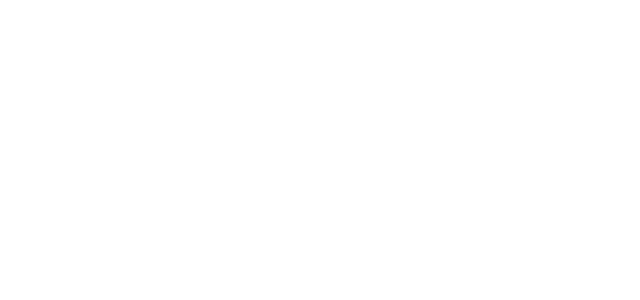
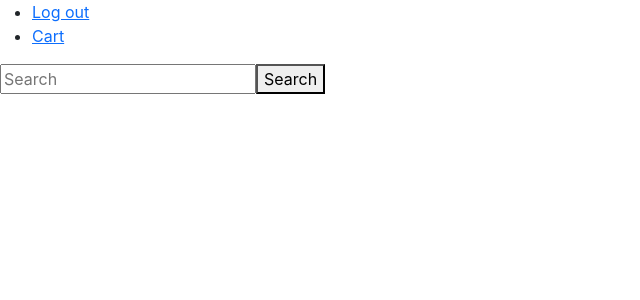
Before and after one commit to OyakiMasu/Ruby-Project, a React (Create React App) app in the folder client/: page /navbar in a window 1280 px wide. Before the commit this address had no page. Shown: the top 300 px of the page, without its empty margins (0-640 px from the left). Built offline with nearby package versions, Linux system fonts and the light colour scheme.

Commit message:
added routes

```diff
--- a/client/package.json
+++ b/client/package.json
@@ -6,6 +6,7 @@
     "@testing-library/jest-dom": "^5.16.5",
     "@testing-library/react": "^13.4.0",
     "@testing-library/user-event": "^13.5.0",
+    "axios": "^1.3.4",
     "react": "^18.2.0",
     "react-dom": "^18.2.0",
     "react-router-dom": "^6.9.0",
--- a/client/src/App.js
+++ b/client/src/App.js
@@ -1,9 +1,14 @@
 import React from 'react';
 import { BrowserRouter, Route, Routes } from 'react-router-dom';
 import './index'
-// import Navbar from './components/Navbar';
+import Home from './components/Home';
 import Login from './components/Login';
-import Signup from './components/Signup'
+import Signup from './components/Signup';
+import Navbar from './components/Navbar';
+import Search from './components/Search';
+import Cart from './components/Cart';
+import Billing from './components/Billing';
+
 export default function App() {
   return (
     <div className="App">
@@ -11,8 +16,13 @@ export default function App() {
 {/* added routes */}
       <Routes>
         <Route path="/" element={< Signup />} />
+        <Route path="/home" element={<Home />}/>
         <Route path="/login" element={<Login />} />
         <Route path="/signup" element={<Signup/>}/>
+        <Route path="/cart" element={<Cart/>}/>
+        <Route path="/billing" element={<Billing/>}/>
+        <Route path="/navbar" element={<Navbar/>}/>
+        <Route path="/search" element={<Search/>}/>
       </Routes>
       </BrowserRouter>
     </div>
--- a/client/src/components/Home.js
+++ b/client/src/components/Home.js
@@ -1,5 +1,6 @@
 import React, { useState, useEffect } from 'react';
 import axios from 'axios';
+import Navbar from './Navbar';
 
 const Home = () => {
   const [products, setProducts] = useState([]);
@@ -15,6 +16,7 @@ const Home = () => {
 
   return (
     <div>
+      <Navbar />
       <h1>Products</h1>
       {products.map((product) => (
         <div key={product.id}>
--- a/client/src/components/Login.js
+++ b/client/src/components/Login.js
@@ -14,7 +14,7 @@ function Login() {
   }
   function handleSubmit(e) {
     e.preventDefault();
-        nav("/todo");
+        nav("/home");
     }
 // added form in the login
   return (
--- a/client/src/components/Navbar.js
+++ b/client/src/components/Navbar.js
@@ -1,20 +1,27 @@
 import React from 'react';
 import { Link } from 'react-router-dom';
+
+const SearchBar = () => {
+  return (
+    <form>
+      <input type="text" placeholder="Search" />
+      <button type="submit">Search</button>
+    </form>
+  );
+};
 
 const Navbar = () => {
   return (
     <nav>
       <ul>
         <li>
-          <Link to="/">Home</Link>
-        </li>
-        <li>
-          <Link to="/search">Search</Link>
+          <Link to="/login">Log out</Link>
         </li>
         <li>
           <Link to="/cart">Cart</Link>
         </li>
       </ul>
+      <SearchBar />
     </nav>
   );
 };
--- a/client/src/components/Signup.js
+++ b/client/src/components/Signup.js
@@ -87,7 +87,7 @@ function Signup({ setIsLoggedIn }) {
         </div>
         <center>
           <button type="submit" className="btn btn-primary mb-4">
-             Submit<Link to="/todo">Submit</Link>
+             Submit<Link to="/home">Submit</Link>
           </button>
         </center>
         <center>
```
Also changed, not shown: 1 other file (tests, documents, lock files or other folders).
